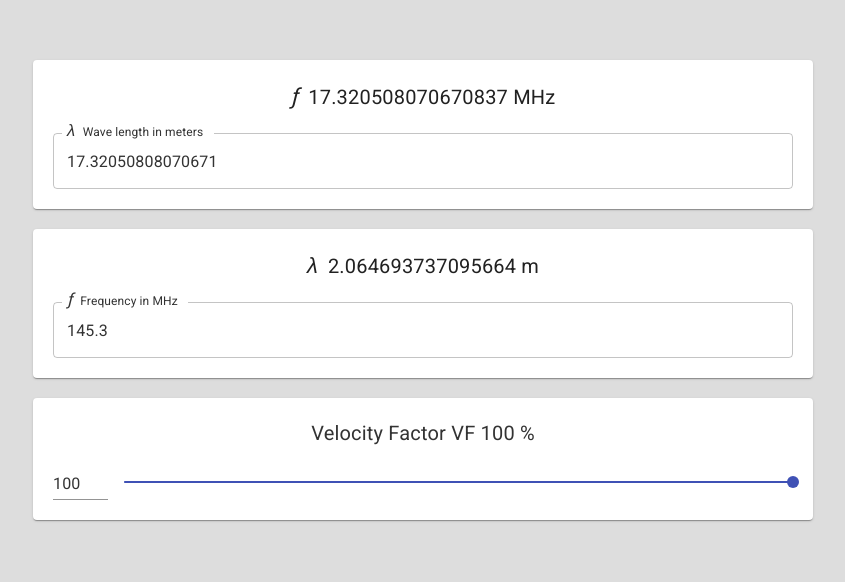
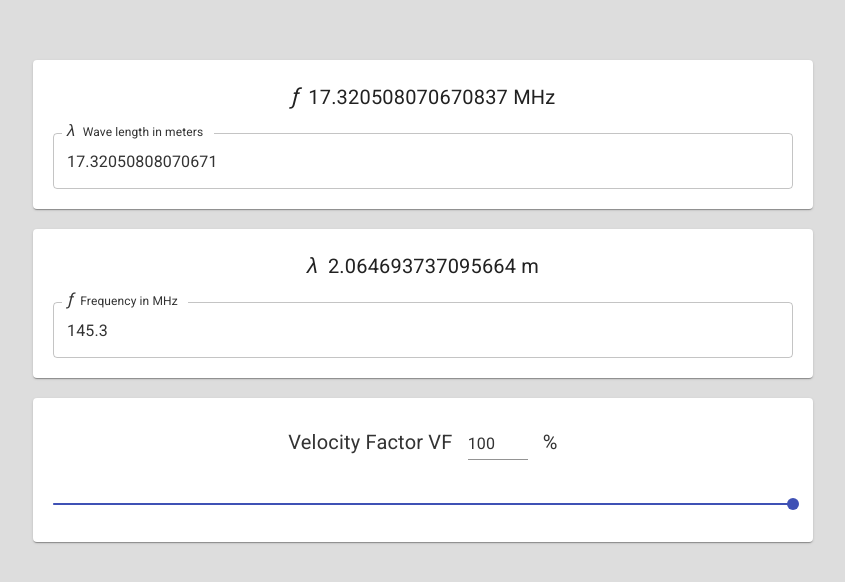
Before and after one commit to nkoster/wavelength, a React app: page / in a window 1280 px wide. Shown: the top 582 px of the page, without its empty margins (217-1062 px from the left). Built offline with nearby package versions, Linux system fonts and the light colour scheme; a web font is replaced by a local one.

Commit message:
VF Input inside title

```diff
--- a/src/components/InputVelocityFactor/index.js
+++ b/src/components/InputVelocityFactor/index.js
@@ -39,13 +39,10 @@ const InputVelocityFactor = _ => {
       <Card style={CardStyle}>
         <Box sx={{ width: '100%' }}>
           <Typography style={TypographyStyle}>
-            Velocity Factor VF {velocityFactor} %
-          </Typography>
-          <Grid container spacing={2} alignItems='center'>
-            <Grid item>
-              <Input
+            Velocity Factor VF {<Input
             value={velocityFactor}
             size='small'
+            style={{width: '60px', margin: '10px'}}
             onChange={handleInputChange}
             onBlur={handleBlur}
             inputProps={{
@@ -55,8 +52,9 @@ const InputVelocityFactor = _ => {
               type: 'number',
               'aria-labelledby': 'input-slider',
             }}
-              />
-            </Grid>
+          />} %
+          </Typography>
+          <Grid container spacing={2} alignItems='center'>
             <Grid item xs>
               <Slider
                 value={typeof velocityFactor === 'number' ? velocityFactor : 100}
```
Lines whose indentation alone changed are shown as unchanged.
